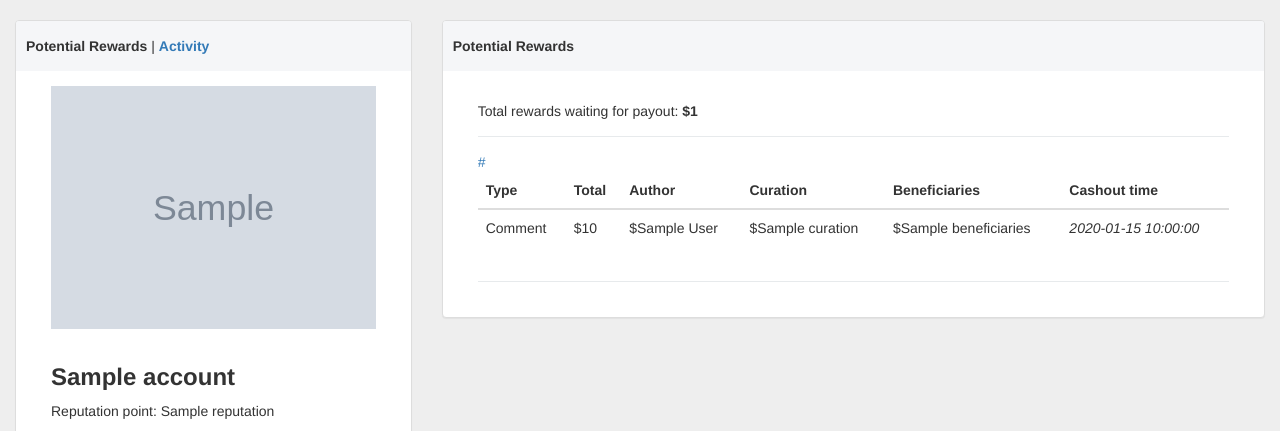
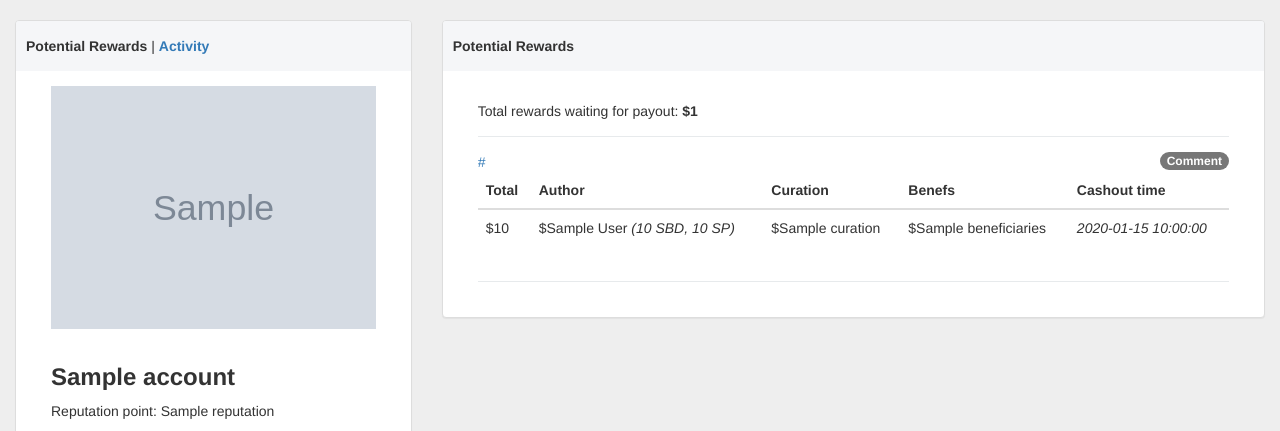
Before and after one commit to emre/steemrocks, a Flask app: template steemrocks/templates/rewards.html in a window 1280 px wide. Shown: the top 431 px of the page. Run offline with Flask 2, Linux system fonts and the light colour scheme; the template is opened without the code that fills it: most values are stand-ins (such as "Sample title", 1, 10 or a date in 2020); grey boxes marked "Sample" are stand-in pictures; some libraries are stand-ins or nearby versions.

Commit message:
Add SBD and SP dimenions for payouts

```diff
--- a/steemrocks/templates/rewards.html
+++ b/steemrocks/templates/rewards.html
@@ -79,24 +79,24 @@
 
                 <div class="media-body ">
 
-                  <a href="https://steemit.com/{{reward.link}}">{% if reward.is_main_post %}{{reward.title}}{%else%}{{reward.link}}{%endif%}</a>
+                  <a href="https://steemit.com/{{reward.link}}">{% if reward.is_main_post %}{{reward.title[0:100]}}{%else%}{{reward.link[0:100]}}{%endif%}</a>
+                    <span class="pull-right badge">
+                        {% if reward.is_main_post %}Post{%else%}Comment{%endif%}</span>
 
                     <table class="table">
                       <thead>
                         <tr>
-                            <th scope="col">Type</th>
                           <th scope="col">Total</th>
                           <th scope="col">Author</th>
                           <th scope="col">Curation</th>
-                          <th scope="col">Beneficiaries</th>
+                          <th scope="col">Benefs</th>
                           <th scope="col">Cashout time</th>
                         </tr>
                       </thead>
                       <tbody>
                         <tr>
-                            <td>{% if reward.is_main_post %}Post{%else%}Comment{%endif%}</td>
                           <td>${{reward.total}}</td>
-                          <td>${{reward.author}}</td>
+                            <td>${{reward.author}} <em>({{reward.sbd_amount}} SBD, {{reward.sp_amount}} SP)</em></td>
                           <td>${{reward.curation}}</td>
                           <td>${{reward.beneficiaries}}</td>
                             <td><em>{{reward.cashout_time}}</em></td>
```
